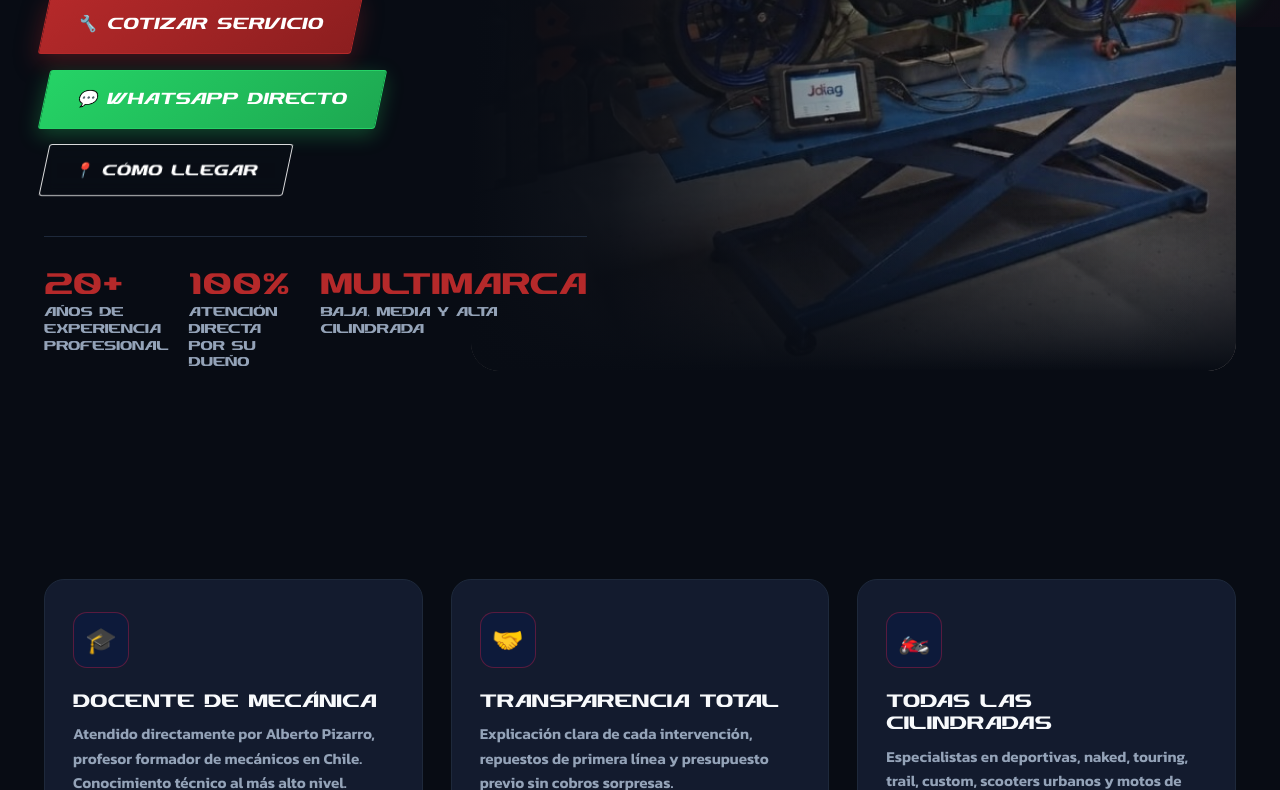
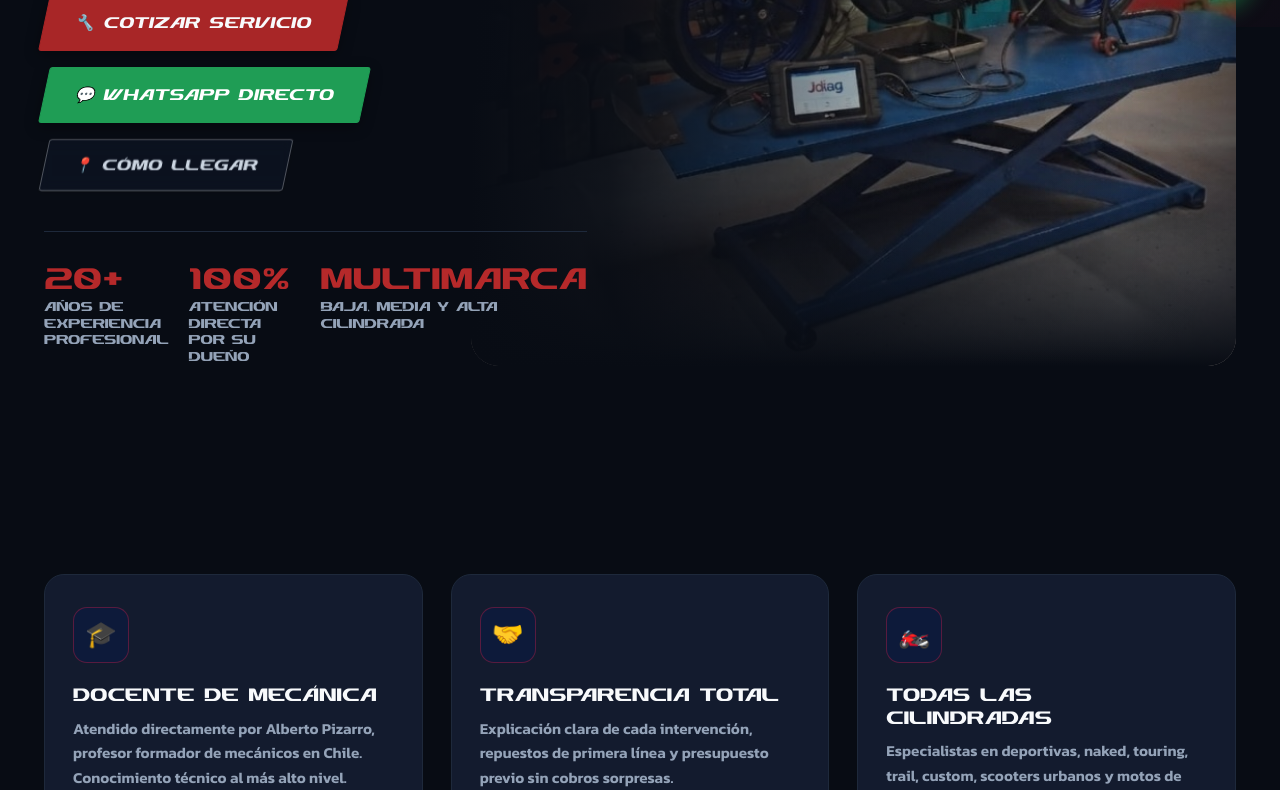
Before and after one commit to Nixelaos/coyote-s-house, a plain HTML site: page index.html in a window 1280 px wide. Shown: the part 773-1563 px from the top of the page. Drawn offline with Linux system fonts and the light colour scheme.

Commit message:
feat: create button component styles with skew animation and variants

```diff
--- a/css/components/buttons.css
+++ b/css/components/buttons.css
@@ -37,63 +37,65 @@
 }
 
 .btn-primary {
-  background: #b5292a;
-  background: linear-gradient(135deg, #b5292a 0%, #8c1e1f 100%);
-  color: var(--color-white);
-  border-color: #b5292a;
-  box-shadow: 0 8px 24px rgba(181, 41, 42, 0.35);
+  background: #a82627;
+  color: #f8fafc;
+  border-color: #a82627;
+  box-shadow: 0 4px 14px rgba(0, 0, 0, 0.35);
 }
 
 .btn-primary:hover {
   transform: translateY(-2px) skewX(-12deg);
-  box-shadow: 0 10px 28px rgba(181, 41, 42, 0.5);
-  background: linear-gradient(135deg, #cf3335 0%, #b5292a 100%);
-  border-color: #cf3335;
+  box-shadow: 0 6px 18px rgba(0, 0, 0, 0.5);
+  background: #b5292a;
+  border-color: #b5292a;
   color: #ffffff;
 }
 
 .btn-outline {
-  background: rgba(8, 12, 20, 0.6);
-  color: var(--color-white);
-  border: 1.5px solid rgba(255, 255, 255, 0.85);
-  backdrop-filter: blur(8px);
+  background: rgba(13, 21, 38, 0.6);
+  color: #cbd5e1;
+  border: 1px solid rgba(255, 255, 255, 0.28);
+  backdrop-filter: blur(6px);
+  box-shadow: 0 2px 8px rgba(0, 0, 0, 0.2);
 }
 
 .btn-outline:hover {
-  background: #ffffff;
-  border-color: #ffffff;
-  color: #080c14;
+  background: rgba(255, 255, 255, 0.08);
+  border-color: rgba(255, 255, 255, 0.55);
+  color: #ffffff;
   transform: translateY(-2px) skewX(-12deg);
-  box-shadow: 0 8px 24px rgba(255, 255, 255, 0.25);
+  box-shadow: 0 4px 14px rgba(0, 0, 0, 0.35);
 }
 
 .btn-whatsapp {
-  background: linear-gradient(135deg, #25d366 0%, #1da851 100%);
-  color: var(--color-white);
-  border-color: #25d366;
-  box-shadow: 0 6px 20px rgba(37, 211, 102, 0.3);
+  background: #1f9d55;
+  color: #ffffff;
+  border-color: #1f9d55;
+  box-shadow: 0 4px 14px rgba(0, 0, 0, 0.35);
 }
 
 .btn-whatsapp:hover {
   transform: translateY(-2px) skewX(-12deg);
-  box-shadow: 0 10px 28px rgba(37, 211, 102, 0.45);
-  background: linear-gradient(135deg, #2cfc7a 0%, #20be5c 100%);
+  box-shadow: 0 6px 18px rgba(0, 0, 0, 0.45);
+  background: #23b260;
+  border-color: #23b260;
 }
 
 .btn-gold,
 .btn-accent {
-  background: linear-gradient(135deg, #cf3335 0%, #8c1e1f 100%);
+  background: #a82627;
   color: #ffffff;
-  border-color: #cf3335;
+  border-color: #a82627;
   font-weight: 800;
-  box-shadow: 0 8px 24px rgba(181, 41, 42, 0.25);
+  box-shadow: 0 4px 14px rgba(0, 0, 0, 0.35);
 }
 
 .btn-gold:hover,
 .btn-accent:hover {
   transform: translateY(-2px) skewX(-12deg);
-  box-shadow: 0 10px 28px rgba(181, 41, 42, 0.45);
-  background: linear-gradient(135deg, #d94849 0%, #b5292a 100%);
+  box-shadow: 0 6px 18px rgba(0, 0, 0, 0.45);
+  background: #b5292a;
+  border-color: #b5292a;
 }
 
 .btn-sm {
@@ -103,7 +105,7 @@
 }
 
 .btn-lg {
-  padding: 0.95rem 2rem;
-  font-size: 1rem;
+  padding: 0.9rem 1.85rem;
+  font-size: 0.96rem;
   border-radius: 3px;
 }
```
